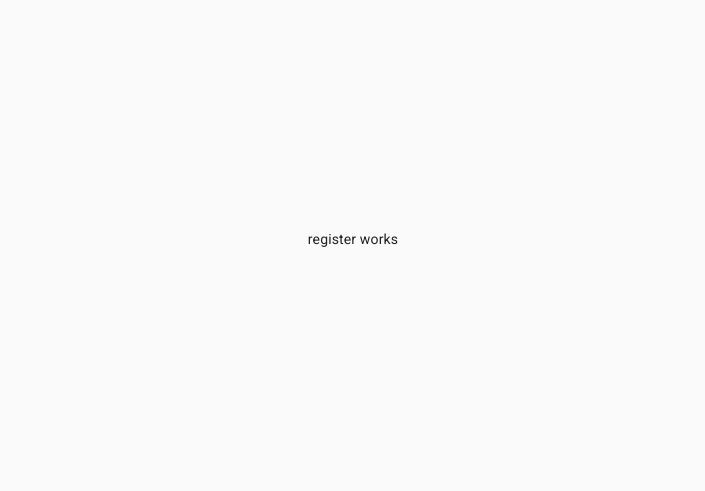
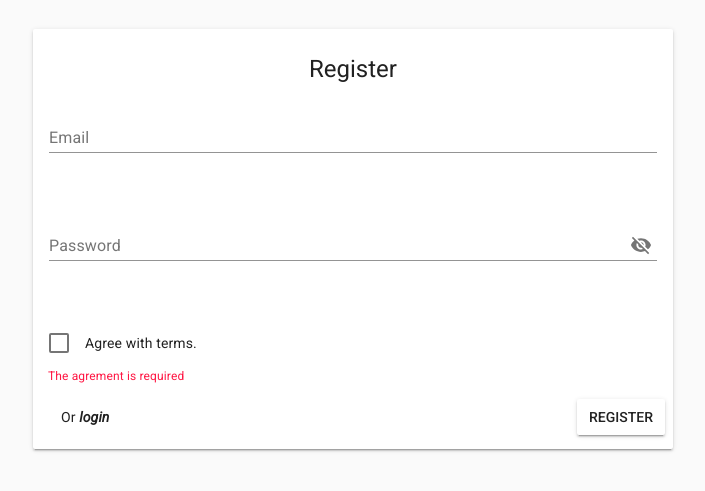
Before and after one commit to kirizey/kirizey-news, a Vue app: page /register in a window 1280 px wide. Shown: the part 161-652 px from the top of the page, without its empty margins (287-992 px from the left). Built offline with nearby package versions, Linux system fonts and the light colour scheme.

Commit message:
Register feature

```diff
--- a/src/App.vue
+++ b/src/App.vue
@@ -27,3 +27,9 @@ export default {
   }
 };
 </script>
+
+<style lang="scss">
+.relative {
+  position: relative;
+}
+</style>
--- a/src/store/auth.js
+++ b/src/store/auth.js
@@ -21,40 +21,63 @@ const actions = {
         .auth()
         .signInWithEmailAndPassword(email, password);
 
+      store.dispatch('pushNotification', 'Sign in successfully.');
+
       context.commit('setUser', { email: data.user.email, id: data.user.uid });
       context.commit('setAccessToken', data.user.ra);
       context.commit('setRefreshToken', data.user.refreshToken);
     } catch (error) {
       switch (error.code) {
         case errorsCodes.userNotFound:
-          store.dispatch('pushNotification', 'User not found!');
+          store.dispatch('pushNotification', 'User not found.');
           throw new Error('User not found');
 
         case errorsCodes.wrongPassword:
-          store.dispatch('pushNotification', 'Wrong password!');
+          store.dispatch('pushNotification', 'Wrong password.');
 
           throw new Error('Wrong password');
 
         case errorsCodes.tooManyUnsuccessfulLoginRequest:
-          store.dispatch('pushNotification', 'Too many unsuccessful requests!');
+          store.dispatch('pushNotification', 'Too many unsuccessful requests.');
 
           throw new Error('Too many unsuccessful requests');
 
         default:
-          store.dispatch('pushNotification', 'Server error!');
+          store.dispatch('pushNotification', 'Server error.');
 
           throw new Error('Server error');
       }
     }
   },
 
+  registerWithEmailAndPassword: async (context, { email, password }) => {
+    try {
+      const data = await firebase
+        .auth()
+        .createUserWithEmailAndPassword(email, password);
+
+      context.commit('setUser', { email: data.user.email, id: data.user.uid });
+      context.commit('setAccessToken', data.user.ra);
+      context.commit('setRefreshToken', data.user.refreshToken);
+
+      store.dispatch('pushNotification', 'Registered successfully.');
+    } catch (error) {
+      if (error.code === errorsCodes.emailAlreadyInUse) {
+        store.dispatch('pushNotification', 'This email already in use.');
+        throw new Error('This email already in use.');
+      }
+      store.dispatch('pushNotification', 'Server error.');
+      throw new Error('Server error');
+    }
+  },
+
   singOut: async context => {
     try {
       await firebase.auth().signOut();
-      store.dispatch('pushNotification', 'Logout successfully!');
+      store.dispatch('pushNotification', 'Logout successfully.');
       resetAllUserData(context);
     } catch (error) {
-      store.dispatch('pushNotification', 'Server error!');
+      store.dispatch('pushNotification', 'Server error.');
       throw new Error('Server error');
     }
   }
--- a/src/store/errorsCodes.js
+++ b/src/store/errorsCodes.js
@@ -1,5 +1,6 @@
 export const errorsCodes = {
   userNotFound: 'auth/user-not-found',
   wrongPassword: 'auth/wrong-password',
-  tooManyUnsuccessfulLoginRequest: 'auth/too-many-requests'
+  tooManyUnsuccessfulLoginRequest: 'auth/too-many-requests',
+  emailAlreadyInUse: 'auth/email-already-in-use'
 };
--- a/src/views/LoginPage.vue
+++ b/src/views/LoginPage.vue
@@ -60,6 +60,12 @@
       <md-progress-bar md-mode="indeterminate" v-if="isLoading" />
 
       <md-card-actions>
+        <p class="link-to-register">
+          Or
+          <router-link to="/register" tag="i">
+            <strong> register </strong>
+          </router-link>
+        </p>
         <md-button type="submit" class="md-raised" :disabled="isLoading"
           >Login</md-button
         >
@@ -156,4 +162,13 @@ form {
 .md-title {
   text-align: center;
 }
+
+.md-card-actions {
+  justify-content: space-between !important;
+}
+
+.link-to-register {
+  margin-left: 20px;
+  cursor: pointer;
+}
 </style>
--- a/src/views/RegisterPage.vue
+++ b/src/views/RegisterPage.vue
@@ -1,3 +1,203 @@
 <template>
-  <p>register works</p>
+  <form novalidate class="md-layout" @submit.prevent="submit">
+    <md-card class="md-layout-item md-size-50 md-small-size-100">
+      <md-card-header>
+        <div class="md-title">Register</div>
+      </md-card-header>
+
+      <md-card-content>
+        <md-field :class="getValidationClass('email')">
+          <label for="email">Email</label>
+          <md-input
+            type="email"
+            name="email"
+            id="email"
+            autocomplete="email"
+            v-model="form.email"
+            :disabled="isLoading"
+          />
+          <span
+            class="md-error"
+            v-if="!$v.form.email.required"
+            key="email-invalid-message"
+            >The email is required</span
+          >
+          <span
+            class="md-error"
+            v-else-if="!$v.form.email.email"
+            key="email-invalid-message"
+            >Invalid email</span
+          >
+        </md-field>
+      </md-card-content>
+
+      <md-card-content>
+        <md-field :class="getValidationClass('password')">
+          <label for="password">Password</label>
+          <md-input
+            type="password"
+            name="password"
+            id="password"
+            autocomplete="password"
+            v-model="form.password"
+            :disabled="isLoading"
+          />
+          <span
+            class="md-error"
+            v-if="!$v.form.password.required"
+            key="password-invalid-message"
+            >The password is required</span
+          >
+          <span
+            class="md-error"
+            v-else-if="!$v.form.minLength"
+            key="password-invalid-message"
+            >Your password too short</span
+          >
+        </md-field>
+      </md-card-content>
+
+      <md-card-content class="relative">
+        <md-checkbox
+          id="agree"
+          name="agree"
+          v-model="form.agree"
+          :disabled="isLoading"
+        >
+          <label for="agree">Agree with terms.</label>
+        </md-checkbox>
+        <span
+          class="md-error"
+          v-if="$v.form.$touch && !$v.form.agree.checked"
+          key="agree-invalid-message"
+          >The agrement is required</span
+        >
+      </md-card-content>
+
+      <md-progress-bar md-mode="indeterminate" v-if="isLoading" />
+
+      <md-card-actions>
+        <p class="link-to-register">
+          Or
+          <router-link to="/login" tag="i">
+            <strong> login </strong>
+          </router-link>
+        </p>
+        <md-button type="submit" class="md-raised" :disabled="isLoading"
+          >Register</md-button
+        >
+      </md-card-actions>
+    </md-card>
+  </form>
 </template>
+
+<script>
+import { validationMixin } from 'vuelidate';
+import { required, email, minLength } from 'vuelidate/lib/validators';
+import { mapActions } from 'vuex';
+
+export default {
+  name: 'register-page',
+  mixins: [validationMixin],
+  data: () => ({
+    form: {
+      email: null,
+      password: null,
+      agree: false
+    },
+    isLoading: false
+  }),
+  validations: {
+    form: {
+      email: {
+        required,
+        email
+      },
+      password: {
+        required,
+        minLength: minLength(6)
+      },
+      agree: {
+        checked: v => v
+      }
+    }
+  },
+  methods: {
+    ...mapActions(['registerWithEmailAndPassword']),
+
+    getValidationClass(fieldName) {
+      const field = this.$v.form[fieldName];
+
+      if (field) {
+        return {
+          'md-invalid': field.$invalid && field.$dirty
+        };
+      }
+    },
+
+    clearForm() {
+      this.$v.$reset();
+      this.form.email = null;
+      this.form.password = null;
+    },
+
+    async register() {
+      const { email, password } = this.form;
+      this.isLoading = true;
+
+      try {
+        await this.registerWithEmailAndPassword({ email, password });
+        this.isLoading = false;
+        this.clearForm();
+        this.$router.push('/news');
+      } catch (error) {
+        this.isLoading = false;
+      }
+    },
+
+    submit() {
+      this.$v.$touch();
+      if (!this.$v.$invalid) {
+        this.register();
+      }
+    }
+  }
+};
+</script>
+
+<style lang="scss" scoped>
+form {
+  display: flex;
+  justify-content: center;
+  width: 100%;
+}
+
+.md-progress-bar {
+  position: absolute;
+  top: 0;
+  right: 0;
+  left: 0;
+}
+
+.md-title {
+  text-align: center;
+}
+
+.md-card-actions {
+  justify-content: space-between !important;
+}
+
+.link-to-register {
+  margin-left: 20px;
+  cursor: pointer;
+}
+
+.md-error {
+  height: 20px;
+  position: absolute;
+  bottom: 0px;
+  font-size: 12px;
+  color: #ff1744;
+  left: 15px;
+}
+</style>
```
